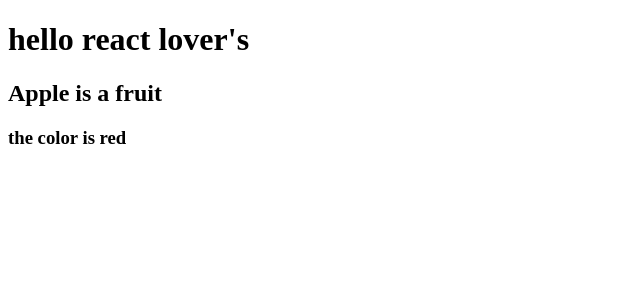
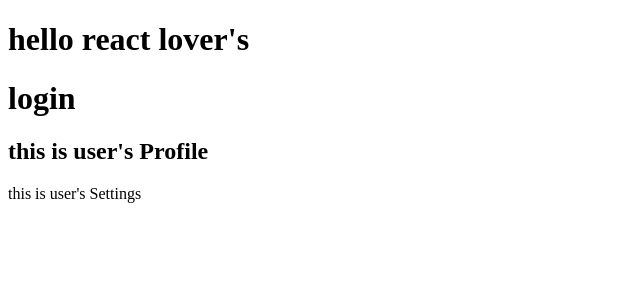
Before and after one commit to zaeem-syed/react-fundamentals, a React (Vite) app: page / in a window 1280 px wide. Shown: the top 300 px of the page, without its empty margins (0-640 px from the left). Built offline with nearby package versions, Linux system fonts and the light colour scheme.

Commit message:
new user component made

```diff
--- a/src/App.jsx
+++ b/src/App.jsx
@@ -1,28 +1,31 @@
+import Login, { Profile, Settings } from "./components/UserComponent"
+
 function App(){
   return (
     <div>
       <h1>hello react lover's</h1>
-      <Fruit/>
-      <Color/>
+       <Login></Login>
+       <Profile/>
+       <Settings></Settings>
     </div>
   )
 }
 
-function Fruit(){
-  return(
-    <div>
-      <h2>Apple is a fruit</h2>
-    </div>
-  )
-}
+// function Fruit(){
+//   return(
+//     <div>
+//       <h2>Apple is a fruit</h2>
+//     </div>
+//   )
+// }
 
-function Color(){
-  return(
-    <div>
-      <h3>the color is red </h3>
-    </div>
-  )
-}
+// function Color(){
+//   return(
+//     <div>
+//       <h3>the color is red </h3>
+//     </div>
+//   )
+// }
 
 
 export default App
--- /dev/null
+++ b/src/components/UserComponent.jsx
@@ -0,0 +1,23 @@
+function Login(){
+    return (
+        <div>
+            <h1> login</h1>
+        </div>
+    )
+}
+
+export function Profile(){
+    return (
+        <div>
+            <h2>this is user's Profile</h2>
+        </div>
+    )
+}
+
+export function Settings(){
+    return(
+        <div>this is user's Settings</div>
+    )
+}
+
+export default Login
```
